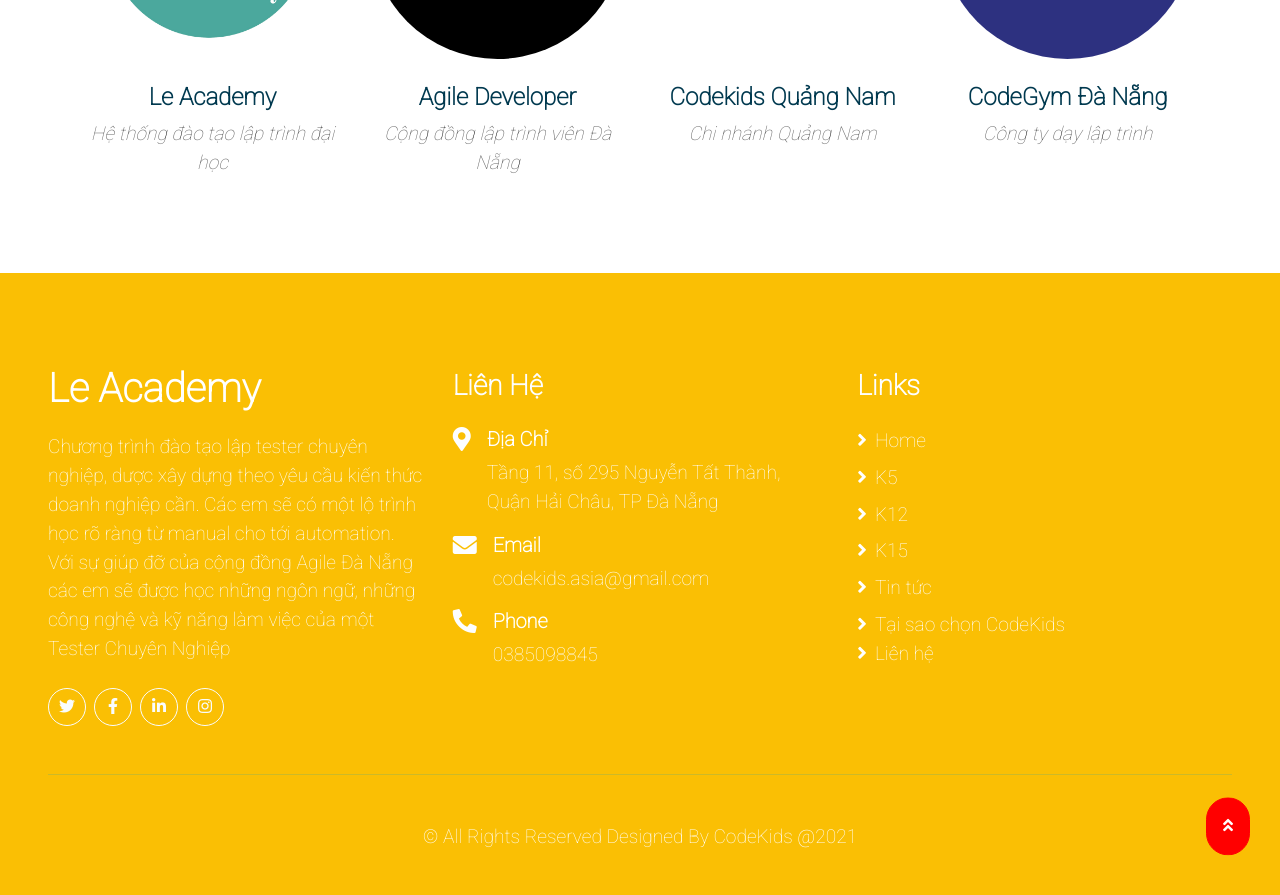
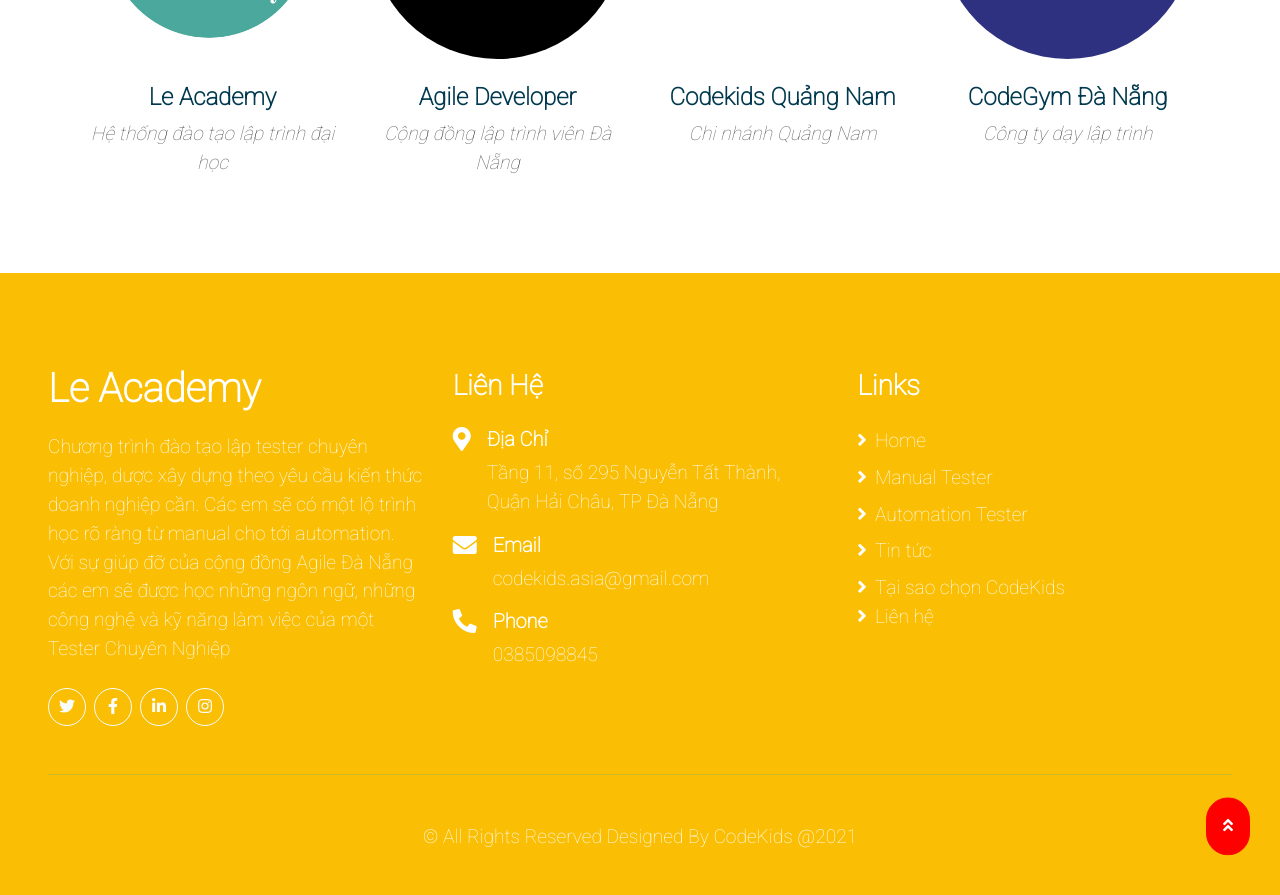
Before and after one commit to codegymdanang/leacademy, a Jekyll site: the page built from index.html, in a window 1280 px wide and 900 px high, scrolled down 9902 px. Shown: the top 895 px of the window. Built offline with Jekyll 4.4.1, drawn with Linux system fonts in a browser that asks for light colours; nearby versions of some CDN libraries; the list of posts is cut into pages by our own code.

```diff
--- a/_includes/footer.html
+++ b/_includes/footer.html
@@ -46,9 +46,8 @@
             <h3 class="text-primary mb-4">Links</h3>
             <div class="d-flex flex-column justify-content-start">
                 <a class="text-white mb-2" href="https://codekids.asia"><i class="fa fa-angle-right mr-2"></i>Home</a>
-                <a class="text-white mb-2" href="https://codekids.asia/chuongtrinhk5"><i class="fa fa-angle-right mr-2"></i>K5</a>
-                <a class="text-white mb-2" href="https://codekids.asia/chuongtrinhk12"><i class="fa fa-angle-right mr-2"></i>K12</a>
-                <a class="text-white mb-2" href="https://codekids.asia/chuongtrinhk15"><i class="fa fa-angle-right mr-2"></i>K15</a>
+                <a class="text-white mb-2" href="https://codekids.asia/chuongtrinhk5"><i class="fa fa-angle-right mr-2"></i>Manual Tester</a>
+                <a class="text-white mb-2" href="https://codekids.asia/chuongtrinhk12"><i class="fa fa-angle-right mr-2"></i>Automation Tester</a>
                 <a class="text-white mb-2" href="https://codekids.asia/blog"><i class="fa fa-angle-right mr-2"></i>Tin tức</a>
                 <a class="text-white" href="https://codekids.asia/whyus"><i class="fa fa-angle-right mr-2"></i>Tại sao chọn CodeKids</a>
                 <a class="text-white" href="https://codekids.asia/contact"><i class="fa fa-angle-right mr-2"></i>Liên hệ</a>
```
